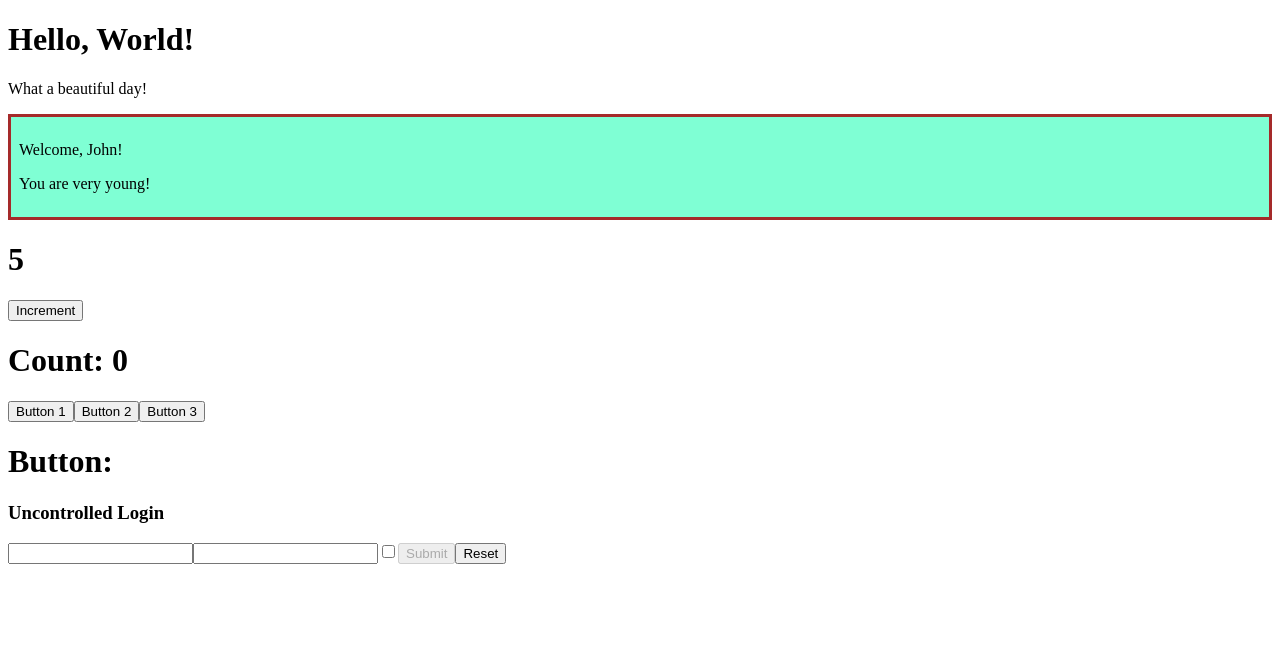
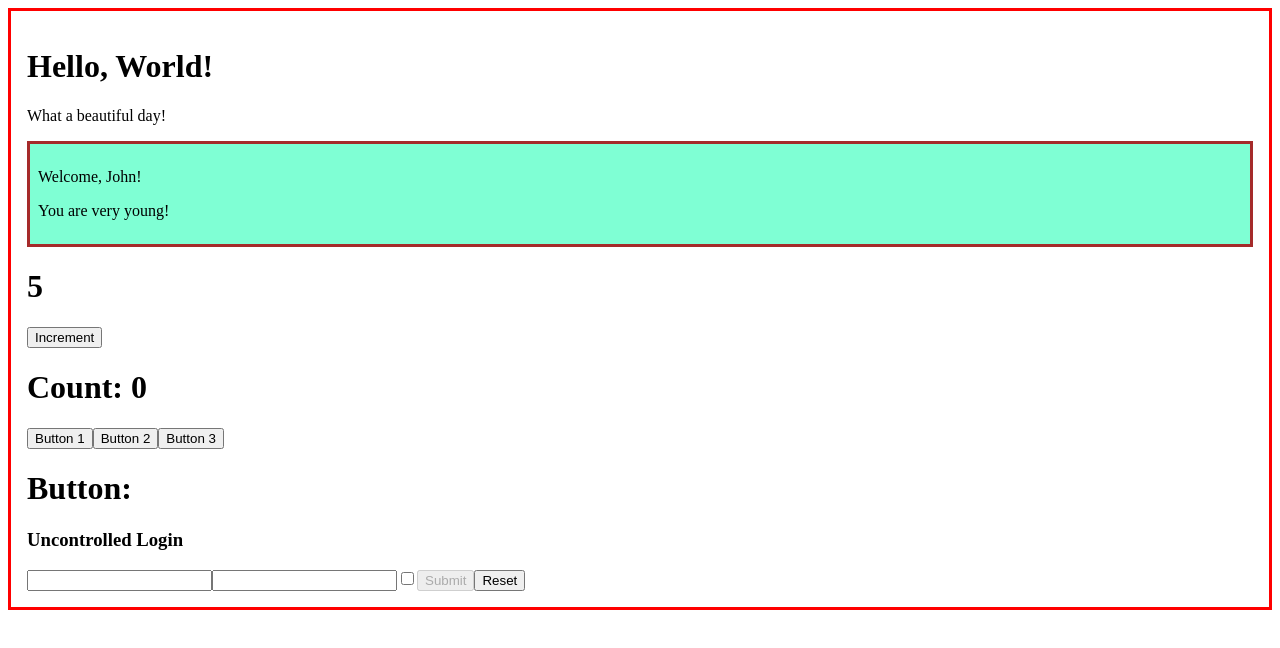
Before and after one commit to antoniocodella/react-exercises, a React (Create React App) app: page / in a window 1280 px wide. Shown: the top 648 px of the page. Built offline with nearby package versions, Linux system fonts and the light colour scheme.

Commit message:
component-composition-01

```diff
--- a/src/App.js
+++ b/src/App.js
@@ -2,6 +2,7 @@ import React from "react";
 import { ClickCounter } from "./ClickCounter";
 import { ClickTracker } from "./ClickTracker";
 import { Colors } from "./Colors";
+import { Container } from "./Container";
 import { Counter } from "./Counter";
 import { Hello } from "./Hello";
 import { InteractiveWelcome } from "./InteractiveWelcome";
@@ -22,14 +23,14 @@ export class App extends React.Component {
     ];
 
     return (
-      <div>
+      <Container>
         <Hello />
         <Welcome name="John" age={15} />
         <Counter />
         <ClickCounter />
         <ClickTracker />
         <UncontrolledLogin />
-      </div>
+      </Container>
     );
   }
 }
--- /dev/null
+++ b/src/Container.js
@@ -0,0 +1,7 @@
+import React from "react";
+
+export class Container extends React.Component {
+  render() {
+    return <div className="container">{this.props.children}</div>;
+  }
+}
--- a/src/index.css
+++ b/src/index.css
@@ -3,3 +3,8 @@
   border: 3px solid brown;
   padding: 0.5rem;
 }
+
+.container {
+  border: 3px solid red;
+  padding: 1rem;
+}
```
